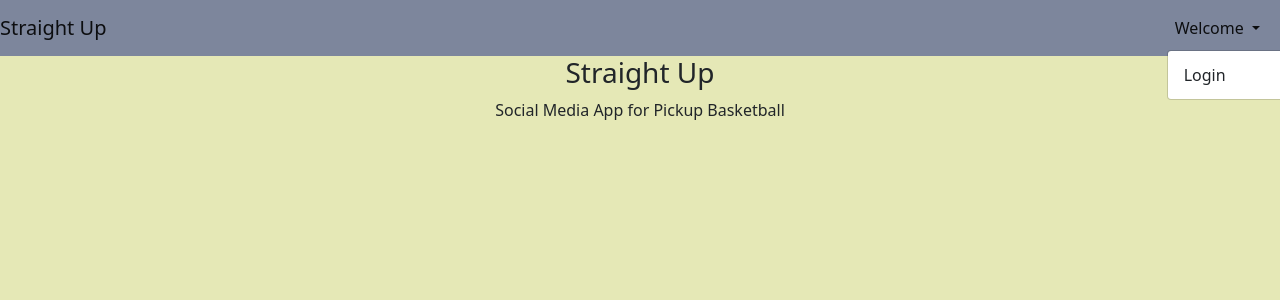
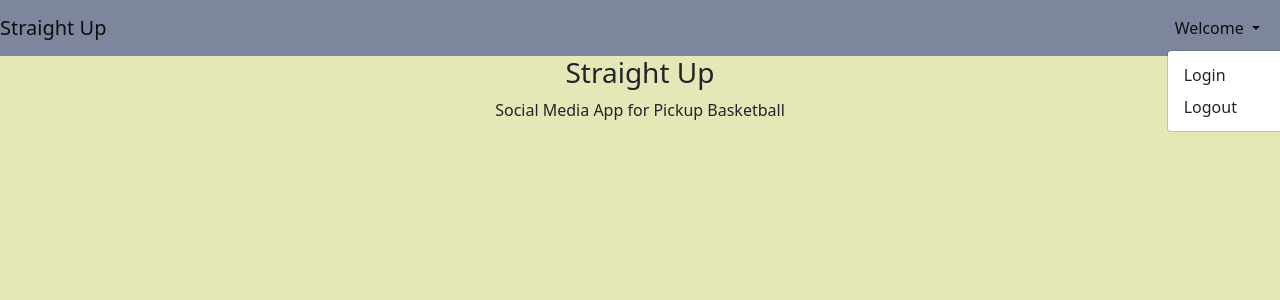
Before and after one commit to Calvinjmin/StraightUp, a React (Create React App) app: page /#/ in a window 1280 px wide. Both pictures are taken after a click on the button "Welcome". Shown: the top 300 px of the page. Built offline with nearby package versions, Linux system fonts and the light colour scheme.

Commit message:
develop: logout

```diff
--- a/src/App.js
+++ b/src/App.js
@@ -1,4 +1,4 @@
-// React Bootstrap Imports
+// React Imports
 import React from "react";
 import {HashRouter as Router, Route, Switch} from "react-router-dom";
 
@@ -12,21 +12,21 @@ import NavigationBar from "./components/navigationBar/navigationBar";
 import './scss/App.scss';
 
 // Interface Imports
-import {inital_user} from "./interfaces/user";
+import {initial_user} from "./interfaces/user";
 
 function App() {
-    const [user, set_user] = React.useState(inital_user);
+    const [user, set_user] = React.useState(initial_user);
     return (
         <Router>
             <div>
-                <NavigationBar user = {user}/>
+                <NavigationBar user={user} set_user={set_user}/>
             </div>
             <Switch>
                 <Route path="/Signup">
-                    <Signup set_user = {set_user} user = {user}/>
+                    <Signup set_user={set_user}/>
                 </Route>
                 <Route path="/Login">
-                    <Login set_user = {set_user}/>
+                    <Login set_user={set_user}/>
                 </Route>
                 <Route path="/">
                     <Home/>
--- /dev/null
+++ b/src/components/dropdown/profileDropdown/logout.js
@@ -0,0 +1,20 @@
+// React Imports
+import React from "react";
+import {useHistory} from "react-router";
+import {NavDropdown} from "react-bootstrap";
+
+// User Imports - Interface
+import {initial_user} from "../../../interfaces/user";
+
+function Logout({set_user}) {
+    const history = useHistory();
+
+    const handleLogout = () => {
+        set_user(initial_user);
+        history.push("/");
+    };
+
+    return (<NavDropdown.Item onClick={handleLogout}>Logout</NavDropdown.Item>);
+}
+
+export default Logout;
--- a/src/components/dropdown/profileDropdown/profileDropdown.js
+++ b/src/components/dropdown/profileDropdown/profileDropdown.js
@@ -3,16 +3,20 @@ import React from 'react';
 import {NavDropdown} from "react-bootstrap";
 import {Link} from "react-router-dom";
 
+// Components Import
+import Logout from "./logout";
+
 // SCSS Imports
 import 'bootstrap/dist/css/bootstrap.min.css';
 
-function ProfileDropdown( {user}) {
-    const dropdown_title = user ? "Welcome " + user.firstName : "Weclome";
+function ProfileDropdown({user, set_user}) {
+    const dropdown_title = user ? "Welcome " + user.firstName : "Welcome";
     return (
-        <NavDropdown id="collasible-nav-dropdown" title={dropdown_title}>
+        <NavDropdown id="collapsible-nav-dropdown" title={dropdown_title}>
             <NavDropdown.Item as={Link} to="/Login">
                 Login
             </NavDropdown.Item>
+            <Logout set_user = {set_user}/>
         </NavDropdown>
     );
 }
--- a/src/components/navigationBar/navigationBar.js
+++ b/src/components/navigationBar/navigationBar.js
@@ -10,7 +10,7 @@ import 'bootstrap/dist/css/bootstrap.min.css';
 //Components Imports
 import ProfileDropdown from "../dropdown/profileDropdown/profileDropdown";
 
-function NavigationBar( {user} ) {
+function NavigationBar( {user, set_user} ) {
     return (
         <Navbar>
             <Nav className="container-fluid">
@@ -18,7 +18,7 @@ function NavigationBar( {user} ) {
                     Straight Up
                 </NavbarBrand>
                 <Nav className="ml-auto">
-                    <ProfileDropdown user = {user}/>
+                    <ProfileDropdown user = {user} set_user={set_user}/>
                 </Nav>
             </Nav>
         </Navbar>
--- a/src/functions/dynamo/login_functions.js
+++ b/src/functions/dynamo/login_functions.js
@@ -1,3 +1,4 @@
+// Web Call Import
 import axios from "axios";
 
 // Local URL
--- a/src/interfaces/user.js
+++ b/src/interfaces/user.js
@@ -7,7 +7,7 @@ export interface User_Information {
     password: string;
 }
 
-export const inital_user: User_Information = {
+export const initial_user: User_Information = {
     firstName: "",
     lastName: "",
     email: "",
--- a/src/routes/Login.js
+++ b/src/routes/Login.js
@@ -14,7 +14,7 @@ function Login({set_user}) {
     const fieldInputs = {
         username: "",
         password: "",
-    }
+    };
 
     // Toggle Method - Boolean
     const togglePassword = () => {
@@ -36,7 +36,7 @@ function Login({set_user}) {
         catch (error) {
             console.log(error);
         }
-    }
+    };
 
     return (
         <div>
--- a/src/routes/Signup.js
+++ b/src/routes/Signup.js
@@ -1,4 +1,4 @@
-// React Bootstrap Imports
+// React Imports
 import React from "react";
 import {Button, Form} from "react-bootstrap";
 
```
Also changed, not shown: src/components/dropdown/profileDropdown/logoutButton.js (deleted).
